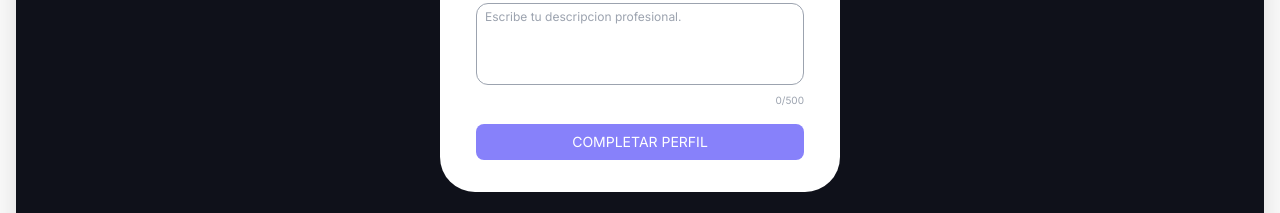
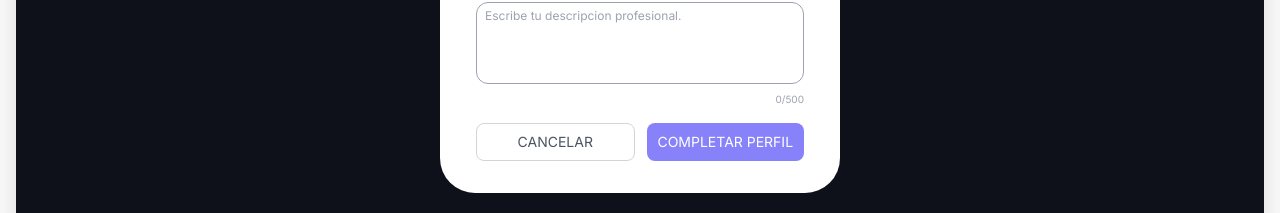
Before and after one commit to MiguelMendezNoBot/Portly-Front, a React (Vite) app: page /complete-profile in a window 1280 px wide. Shown: the part 411-624 px from the top of the page. Built offline with nearby package versions, Linux system fonts and the light colour scheme; no server answers.

Commit message:
feat: add cancel button to CompleteProfilePage for improved user navigation

```diff
--- a/src/modules/auth/presentation/pages/CompleteProfilePage.tsx
+++ b/src/modules/auth/presentation/pages/CompleteProfilePage.tsx
@@ -125,6 +125,15 @@ export const CompleteProfilePage = () => {
               </div>
             </div>
 
+            <div className="flex gap-3">
+              <button
+                type="button"
+                onClick={() => window.location.replace('/')}
+                disabled={loading}
+                className="w-full py-2 rounded-lg text-sm font-light border border-gray-300 text-gray-600 hover:bg-gray-100 transition-colors disabled:opacity-60 disabled:cursor-not-allowed"
+              >
+                CANCELAR
+              </button>
               <button
                 type="submit"
                 disabled={loading}
@@ -132,6 +141,7 @@ export const CompleteProfilePage = () => {
               >
                 {loading ? 'PROCESANDO...' : 'COMPLETAR PERFIL'}
               </button>
+            </div>
           </form>
         </div>
       </div>
```
Lines whose indentation alone changed are shown as unchanged.
